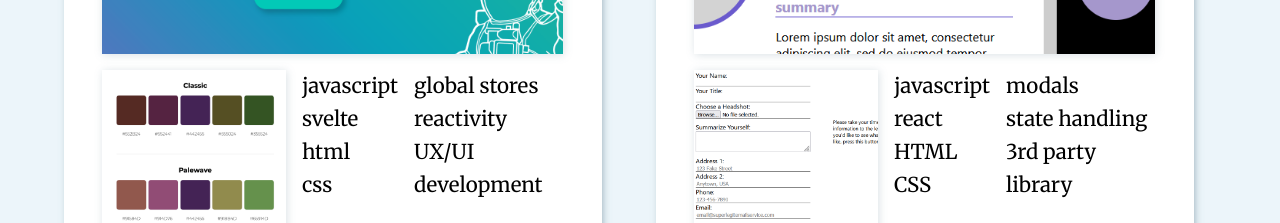
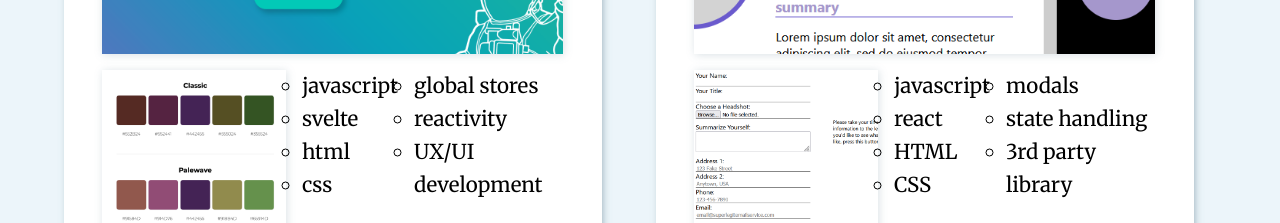
Before and after one commit to harrisonBarnett/personal-site-mk2, a React (Create React App) app: page /#/projects in a window 1280 px wide. Shown: the part 530-753 px from the top of the page. Built offline with nearby package versions, Linux system fonts and the light colour scheme.

Commit message:
simple style; config for current node build

```diff
--- a/package.json
+++ b/package.json
@@ -14,8 +14,8 @@
     "web-vitals": "^1.1.2"
   },
   "scripts": {
-    "start": "react-scripts start",
-    "build": "react-scripts build",
+    "start": "SET NODE_OPTIONS=--openssl-legacy-provider && react-scripts start",
+    "build": "SET NODE_OPTIONS=--openssl-legacy-provider && react-scripts build",
     "test": "react-scripts test",
     "eject": "react-scripts eject"
   },
--- a/src/static/App.css
+++ b/src/static/App.css
@@ -319,6 +319,10 @@ html, body {
     gap: 1rem;
     line-height: 1.6;
 }
+.project-item-list-left li,
+.project-item-list-right li {
+    list-style: circle !important;
+}
 .project-item-accent-img {
     height: 100%;
     aspect-ratio: 1;
```
Also changed, not shown: 1 other file (tests, documents, lock files or other folders).
